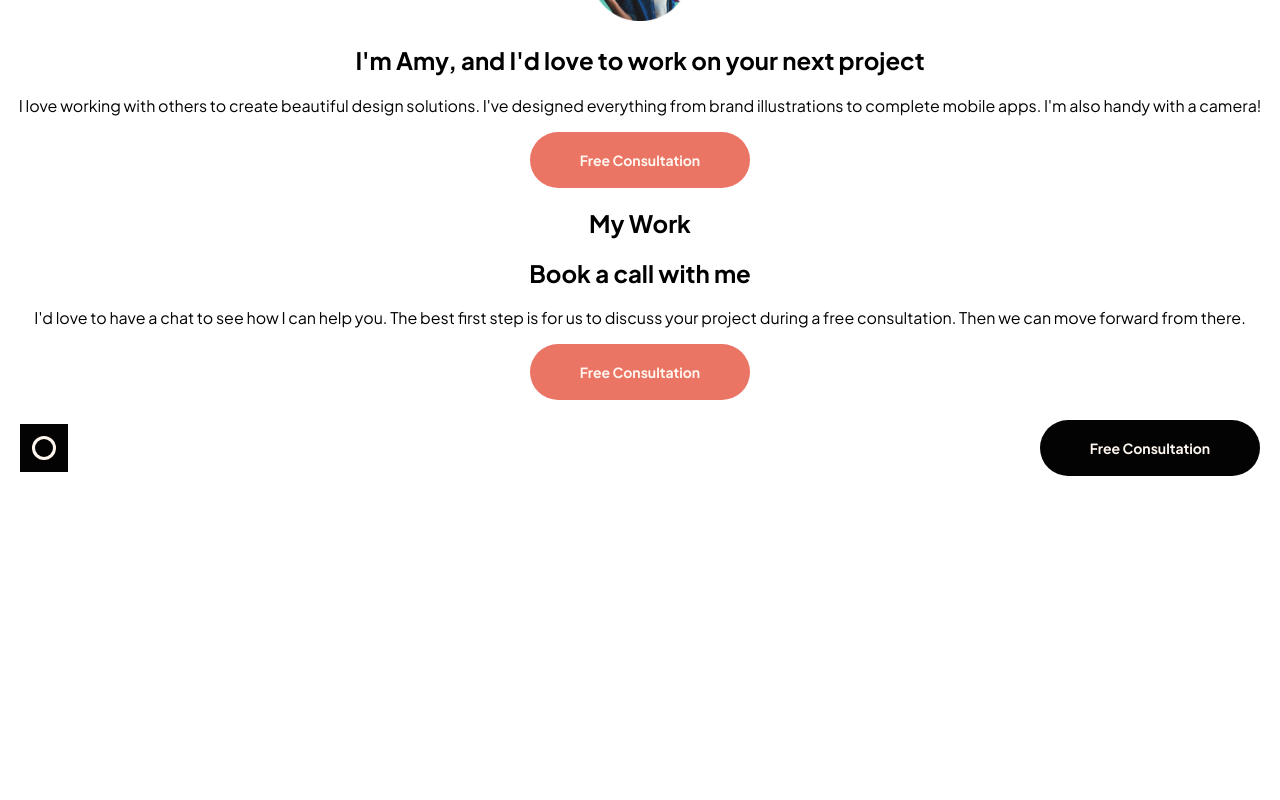
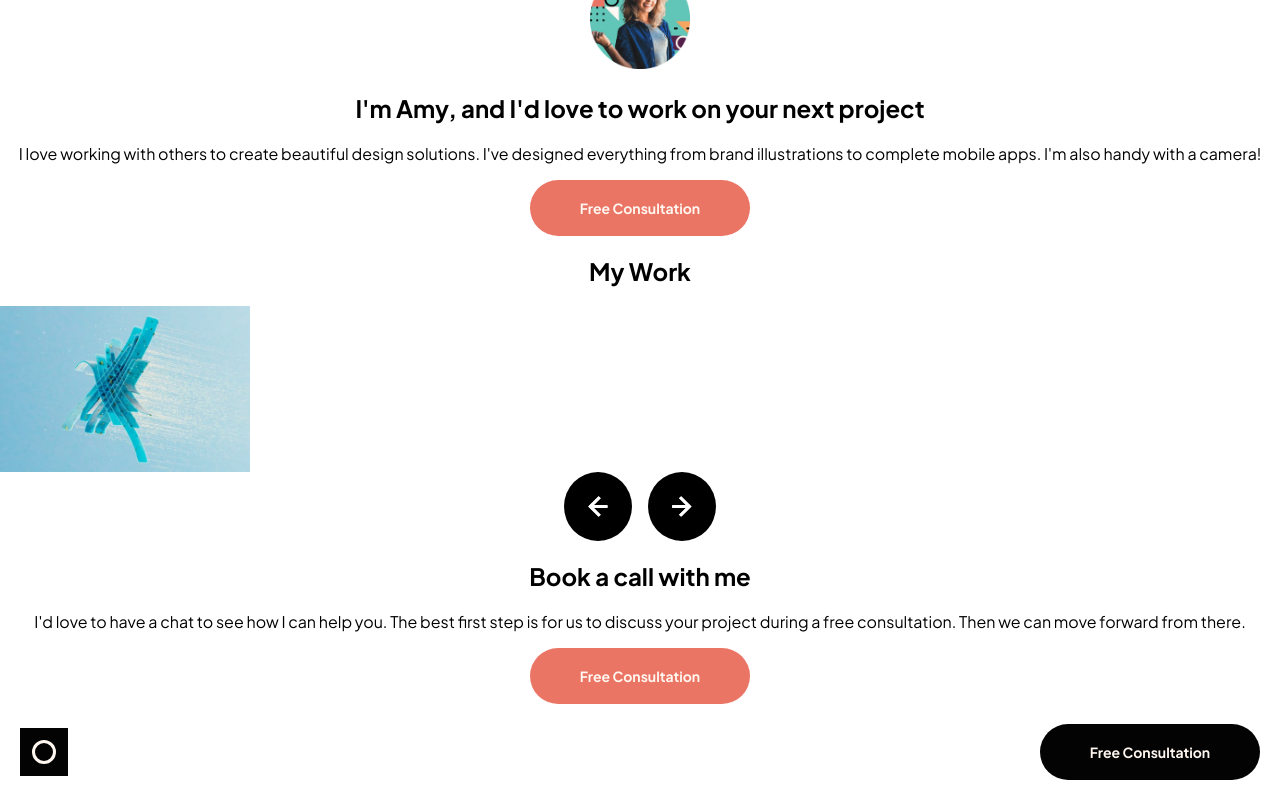
Before and after one commit to vikrambenipal/design-portfolio-app, a React (Create React App) app: page / in a window 1280 px wide. Shown: the part 1507-2307 px from the top of the page. Before the commit the page ends 2003 px from the top, so only its background shows below. Built offline with nearby package versions, Linux system fonts and the light colour scheme.

Commit message:
slider component in progress

```diff
--- a/src/App.js
+++ b/src/App.js
@@ -31,6 +31,7 @@ function App() {
 
       <div>
         <h2>My Work</h2>
+        <Slider/>
       </div>
 
       <div>
--- a/src/components/Skills.js
+++ b/src/components/Skills.js
@@ -43,6 +43,7 @@ const Container = styled.div`
         grid-column-end: 3;
         background-color: ${theme.purple};
     }
+    margin-bottom: 48px;
 `
 const Skill = styled.div`
     position: relative;
--- a/src/components/Slider.js
+++ b/src/components/Slider.js
@@ -1,8 +1,53 @@
-import React from 'react'
+import React from 'react';
+import styled from 'styled-components';
+import iconLeft from '../assets/icon-arrow-left.svg';
+import iconRight from '../assets/icon-arrow-right.svg';
+import slide1 from '../assets/image-slide-1.jpg';
+import slide2 from '../assets/image-slide-2.jpg';
+import slide3 from '../assets/image-slide-3.jpg';
+import slide4 from '../assets/image-slide-4.jpg';
+import slide5 from '../assets/image-slide-5.jpg';
 
+const Container = styled.div`
+
+`
+const SlideContainer = styled.div`
+    display: flex;
+    flex-direction: row;
+`
+const Img = styled.img`
+    width: 250px;
+`
+const Arrow = styled.img`
+    background-color: black;
+    filter: invert(0%) sepia(0%) saturate(0%) hue-rotate(203deg) brightness(104%) contrast(105%);
+    width: 20px;
+    border-radius: 50%;
+    padding: 24px;
+    cursor: pointer;
+`
+const ArrowContainer = styled.div`
+    display: flex;
+    flex-direction: row;
+    justify-content: center;
+    .left{
+        margin-right: 8px;
+    }
+    .right{
+        margin-left: 8px;
+    }
+`
 const Slider = () => {
   return (
-    <div>Slider</div>
+    <Container>
+        <SlideContainer>
+            <Img src={slide1} alt=""/>
+        </SlideContainer>
+        <ArrowContainer>
+            <Arrow className="left" src={iconLeft} alt=""/>
+            <Arrow className="right" src={iconRight} alt=""/>
+        </ArrowContainer>
+    </Container>
   )
 }
 export default Slider;
```
